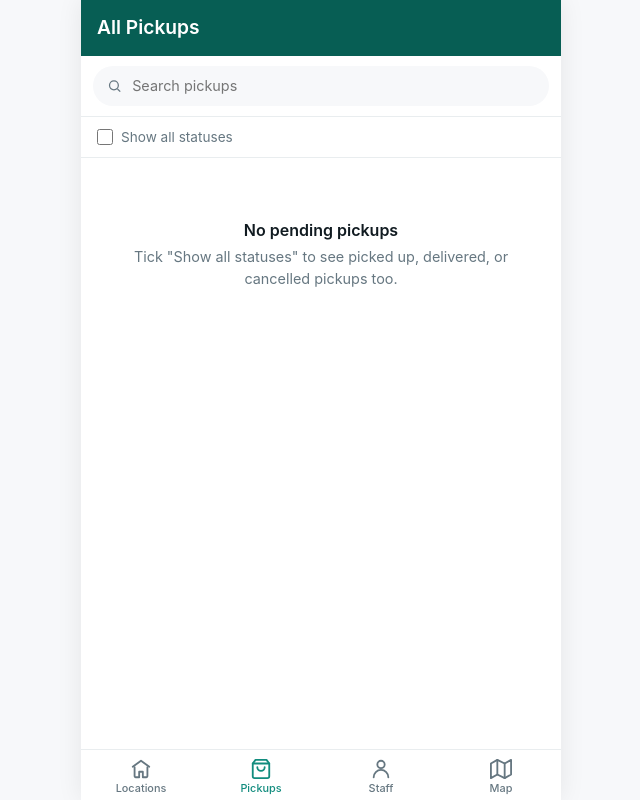
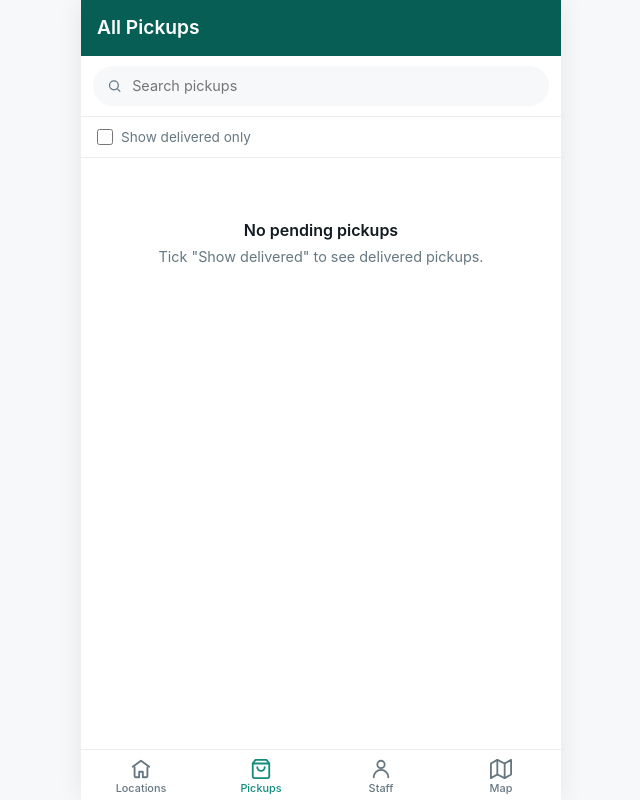
Before and after one commit to suhailvs/pressman, a Django app: page /pickups/ in a window 1280 px wide. Shown: the whole page, without its empty margins (319-959 px from the left). Run offline with Django 5.2, Linux system fonts and the light colour scheme; a user stored in the database is signed in; data that the repository does not hold is empty; some libraries are stand-ins or nearby versions.

Commit message:
show deliverd only tickbox added

```diff
--- a/myapp/templates/locations/all_pickups.html
+++ b/myapp/templates/locations/all_pickups.html
@@ -28,10 +28,9 @@
     </div>
   </div>
 
-  <!-- Status filter: unticked shows pending only (default), ticked shows all -->
   <label class="show-all-toggle">
-    <input type="checkbox" id="show-all-checkbox" {% if show_all %}checked{% endif %}>
-    Show all statuses
+    <input type="checkbox" id="show-all-checkbox" {% if show_delivered %}checked{% endif %}>
+    Show delivered only
   </label>
 
   <!-- Pickup list -->
@@ -74,7 +73,13 @@
       <div class="chat-row__body">
         <div class="chat-row__top">
           <span class="chat-row__name">{{ pickup.location.name }}</span>
-          <span class="chat-row__time">{{ pickup.created_at|date:"M j, g:i A" }}</span>
+          <span class="chat-row__time">
+            {% if show_delivered and pickup.delivered_at %}
+              {{ pickup.delivered_at|date:"M j, g:i A" }}
+            {% else %}
+              {{ pickup.created_at|date:"M j, g:i A" }}
+            {% endif %}
+          </span>
         </div>
         <div class="chat-row__bottom">
           <span class="chat-row__preview">
@@ -84,7 +89,7 @@
         </div>
       </div>
 
-      {% if pickup.status != 'delivered' %}
+      {% if not show_delivered and pickup.status != 'delivered' %}
       <div class="chat-row__quick-actions">
         {% if pickup.status != 'picked_up' %}
         <form method="post" action="{% url 'set_pickup_status' pickup.pk 'picked_up' %}" onclick="event.stopPropagation()">
@@ -112,12 +117,12 @@
     {% endfor %}
     {% empty %}
       <div class="chat-empty">
-        {% if show_all %}
-          <p class="chat-empty__title">No pickups yet</p>
-          <p class="chat-empty__text">Pickups added across all locations will show up here.</p>
+        {% if show_delivered %}
+          <p class="chat-empty__title">No delivered pickups</p>
+          <p class="chat-empty__text">Pickups you mark as delivered will show up here.</p>
         {% else %}
           <p class="chat-empty__title">No pending pickups</p>
-          <p class="chat-empty__text">Tick "Show all statuses" to see picked up, delivered, or cancelled pickups too.</p>
+          <p class="chat-empty__text">Tick "Show delivered" to see delivered pickups.</p>
         {% endif %}
       </div>
     {% endfor %}
@@ -133,7 +138,7 @@
   {% if page_obj.paginator.num_pages > 1 %}
   <nav class="pagination" aria-label="Pickup pages">
     {% if page_obj.has_previous %}
-      <a href="?show_all={{ show_all|yesno:'1,0' }}&page={{ page_obj.previous_page_number }}" class="pagination__btn">
+      <a href="?show_delivered={{ show_delivered|yesno:'1,0' }}&page={{ page_obj.previous_page_number }}" class="pagination__btn">
         <svg width="16" height="16" viewBox="0 0 24 24" fill="none" stroke="currentColor" stroke-width="2.2" stroke-linecap="round" stroke-linejoin="round">
           <path d="M15 18l-6-6 6-6"/>
         </svg>
@@ -316,8 +321,8 @@
 
   document.getElementById("show-all-checkbox").addEventListener("change", function () {
     const url = new URL(window.location.href);
-    url.searchParams.set("show_all", this.checked ? "1" : "0");
-    url.searchParams.delete("page"); // reset to page 1 when the filter changes
+    url.searchParams.set("show_delivered", this.checked ? "1" : "0");
+    url.searchParams.delete("page");
     window.location.href = url.toString();
   });
 </script>
--- a/myapp/templates/locations/pickup_detail.html
+++ b/myapp/templates/locations/pickup_detail.html
@@ -225,7 +225,9 @@
 
           <div class="modal-footer wa-modal__footer">
             <button type="button" class="wa-btn wa-btn--secondary" data-bs-dismiss="modal">Cancel</button>
-            <button type="submit" class="wa-btn wa-btn--primary">Save payment</button>
+            <button type="submit" class="wa-btn wa-btn--primary">
+              {% if pickup.status == "delivered" %}Save payment{% else %}Save & Mark Delivered{% endif %}
+            </button>
           </div>
         </form>
       </div>
--- a/myapp/views.py
+++ b/myapp/views.py
@@ -8,7 +8,7 @@ from django.contrib.auth.views import LoginView
 from django.utils import timezone
 from django.contrib.auth.decorators import login_required
 from django.core.paginator import Paginator
-from django.db.models import Sum
+from django.db.models import Sum, F
 from datetime import date,time
 
 from .forms import LocationForm,PickupForm
@@ -82,31 +82,37 @@ def _date_group_label(d, today):
 
 @login_required
 def all_pickups(request):
-    show_all = request.GET.get("show_all") == "1"
-    pickups_qs = (
-        Pickup.objects.select_related("location")
-        .exclude(status=Pickup.STATUS_CANCELLED)
-        .order_by("-created_at")
+    show_delivered = request.GET.get("show_delivered") == "1"
+    pickups_qs = Pickup.objects.select_related("location").exclude(
+        status=Pickup.STATUS_CANCELLED
     )
-    if not show_all:
-        pickups_qs = pickups_qs.exclude(status=Pickup.STATUS_DELIVERED)
+    if show_delivered:
+        pickups_qs = pickups_qs.filter(status=Pickup.STATUS_DELIVERED).order_by(
+            F("delivered_at").desc(nulls_last=True)
+        )
+    else:
+        pickups_qs = pickups_qs.exclude(status=Pickup.STATUS_DELIVERED).order_by(
+            "-created_at"
+        )
 
     paginator = Paginator(pickups_qs, 50)
     page_obj = paginator.get_page(request.GET.get("page"))
 
     today = timezone.localdate()
+
+    def group_date(p):
+        dt = p.delivered_at if (show_delivered and p.delivered_at) else p.created_at
+        return timezone.localtime(dt).date()
+
     grouped_pickups = [
-        {"label": _date_group_label(created_date, today), "pickups": list(items)}
-        for created_date, items in groupby(
-            page_obj.object_list,
-            key=lambda p: timezone.localtime(p.created_at).date(),
-        )
+        {"label": _date_group_label(d, today), "pickups": list(items)}
+        for d, items in groupby(page_obj.object_list, key=group_date)
     ]
 
     return render(request, "locations/all_pickups.html", {
         "pickups": page_obj,
         "page_obj": page_obj,
-        "show_all": show_all,
+        "show_delivered": show_delivered,
         "grouped_pickups": grouped_pickups,
     })
 
@@ -213,17 +219,19 @@ def mark_pickup_paid(request, pk):
     pickup = get_object_or_404(Pickup, pk=pk)
     if request.method == "POST":
         method = request.POST.get("payment_method")
-        amount = (request.POST.get("amount") or "").strip()
-        try:
-            amount = int(float(amount)) if amount else None
-        except ValueError:
-            amount = None
+        amount = request.POST.get("amount") or ""
+        amount = int(float(amount)) if amount.strip() else None
         if method in (Pickup.PAYMENT_UPI, Pickup.PAYMENT_CASH) and amount is not None:
             pickup.payment_method = method
             pickup.amount_paid = amount
             pickup.paid_at = timezone.now()
+            if pickup.status != Pickup.STATUS_DELIVERED:
+                pickup.status = Pickup.STATUS_DELIVERED
+                pickup.delivered_at = timezone.now()
+                messages.success(request, f"Marked paid via {pickup.get_payment_method_display()} and delivered.")
+            else:
+                messages.success(request, f"Marked paid via {pickup.get_payment_method_display()}.")
             pickup.save()
-            messages.success(request, f"Marked paid via {pickup.get_payment_method_display()}.")
         else:
             messages.error(request, "Select a payment method and enter a valid amount.")
     return redirect("pickup_detail", pk=pickup.pk)
```
